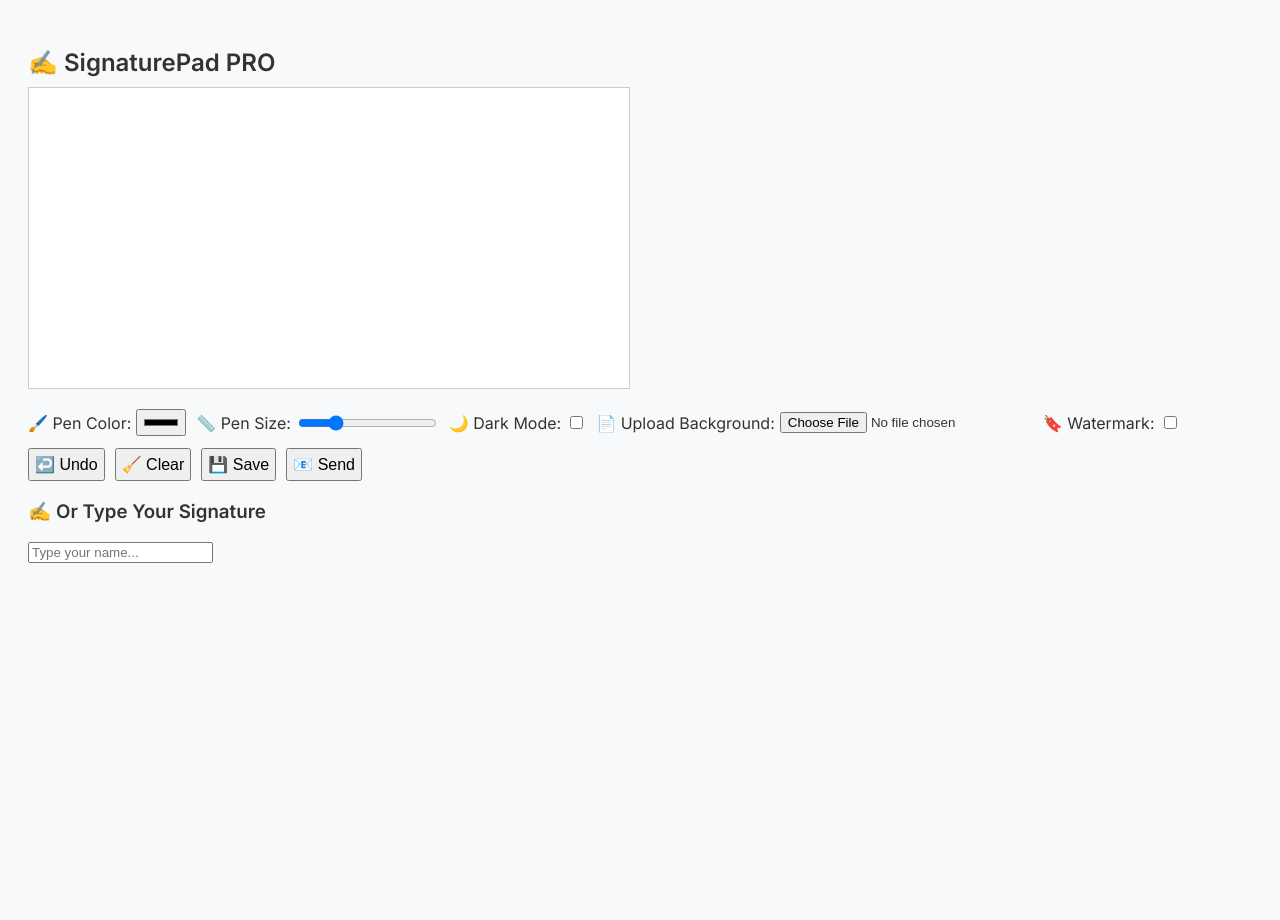
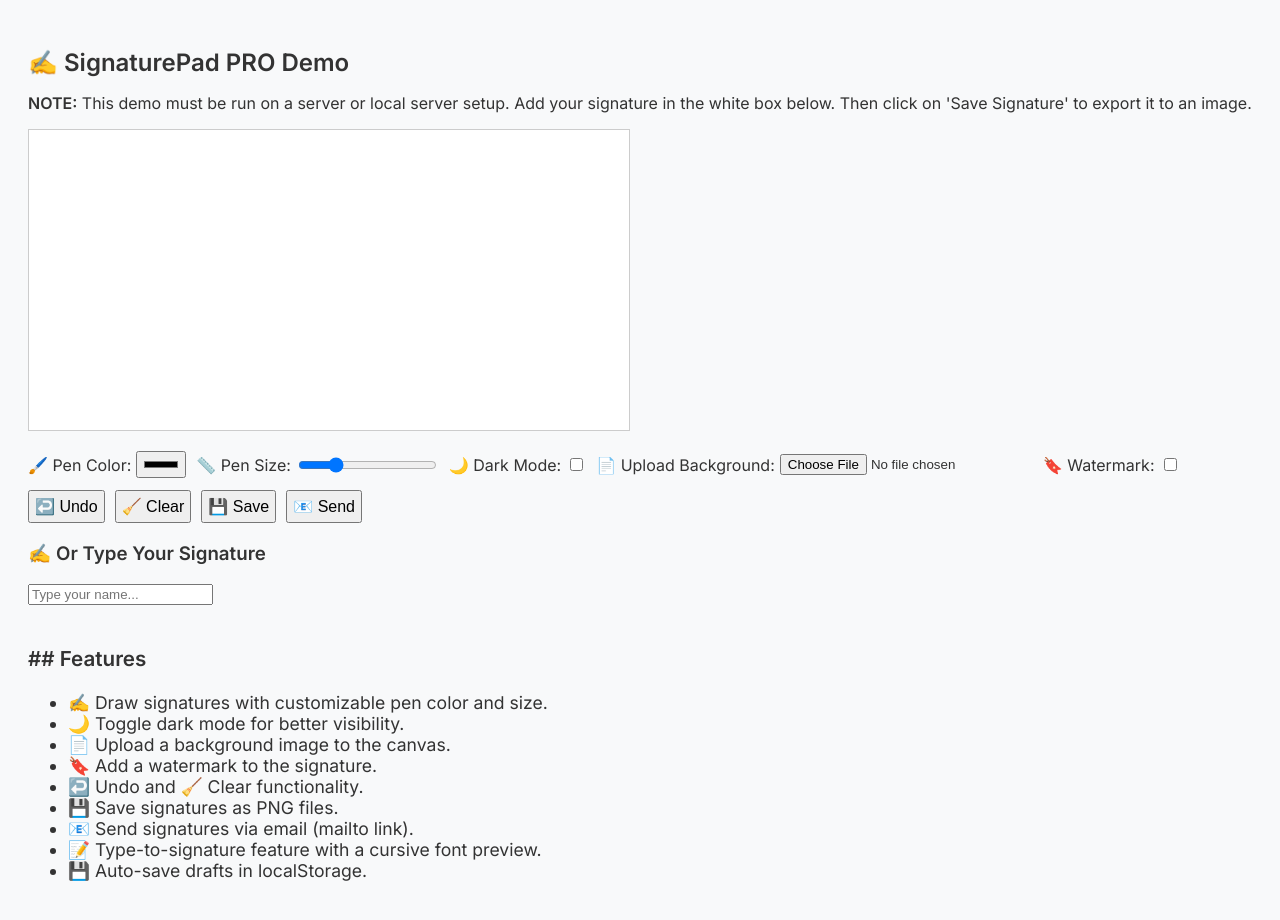
Before and after one commit to ASHRAF315/signature-pad-pro, a plain HTML site: page index.html in a window 1280 px wide. Before the commit the page ends 800 px from the top, so only its background shows below. Drawn offline with nearby package versions, Linux system fonts and the light colour scheme.

Commit message:
Add files via upload

```diff
--- a/index.html
+++ b/index.html
@@ -3,7 +3,7 @@
 <head>
   <meta charset="UTF-8" />
   <meta name="viewport" content="width=device-width, initial-scale=1.0"/>
-  <title>SignaturePad PRO</title>
+  <title>✍️ SignaturePad PRO Demo</title>
   <link href="https://fonts.googleapis.com/css2?family=Inter:wght@400;600&family=Pacifico&display=swap" rel="stylesheet">
   <style>
     body {
@@ -48,10 +48,16 @@
       font-size: 32px;
       padding: 10px 0;
     }
+    .features {
+      margin-top: 20px;
+      font-size: 1.1rem;
+    }
   </style>
 </head>
 <body>
-  <h2>✍️ SignaturePad PRO</h2>
+  <h2>✍️ SignaturePad PRO Demo</h2>
+
+  <p><strong>NOTE:</strong> This demo must be run on a server or local server setup. Add your signature in the white box below. Then click on 'Save Signature' to export it to an image.</p>
 
   <!-- Canvas -->
   <canvas id="signature-pad"></canvas>
@@ -88,6 +94,22 @@
   <h3>✍️ Or Type Your Signature</h3>
   <input type="text" id="text-signature" placeholder="Type your name..." />
   <div id="preview-text" class="text-signature"></div>
+
+  <!-- Features -->
+  <div class="features">
+    <h3>## Features</h3>
+    <ul>
+      <li>✍️ Draw signatures with customizable pen color and size.</li>
+      <li>🌙 Toggle dark mode for better visibility.</li>
+      <li>📄 Upload a background image to the canvas.</li>
+      <li>🔖 Add a watermark to the signature.</li>
+      <li>↩️ Undo and 🧹 Clear functionality.</li>
+      <li>💾 Save signatures as PNG files.</li>
+      <li>📧 Send signatures via email (mailto link).</li>
+      <li>📝 Type-to-signature feature with a cursive font preview.</li>
+      <li>💾 Auto-save drafts in localStorage.</li>
+    </ul>
+  </div>
 
   <script src="https://cdn.jsdelivr.net/npm/signature_pad@4.1.5/dist/signature_pad.umd.min.js"></script>
   <script>
```
